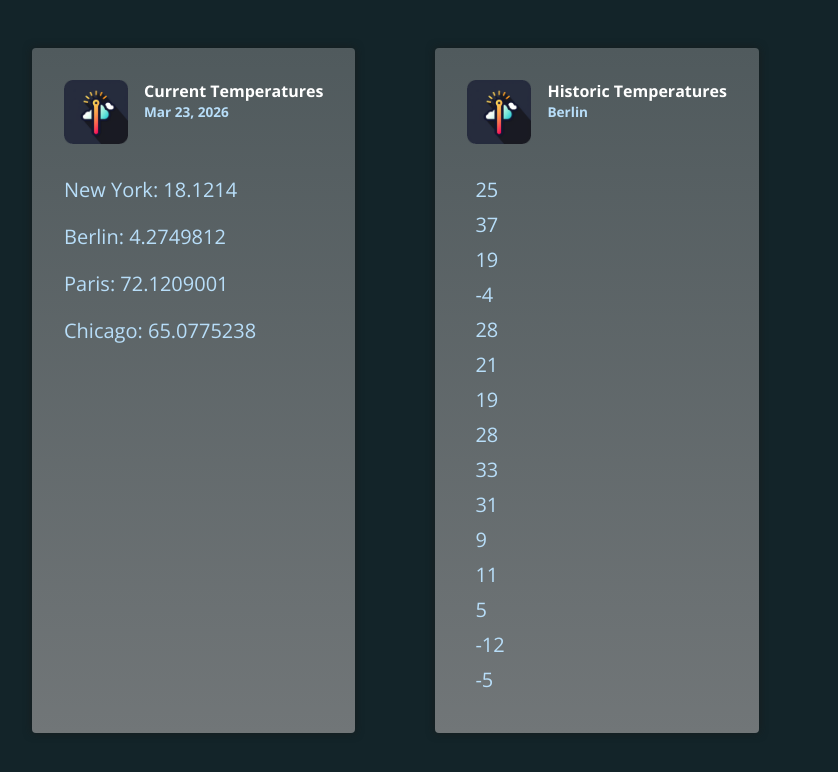
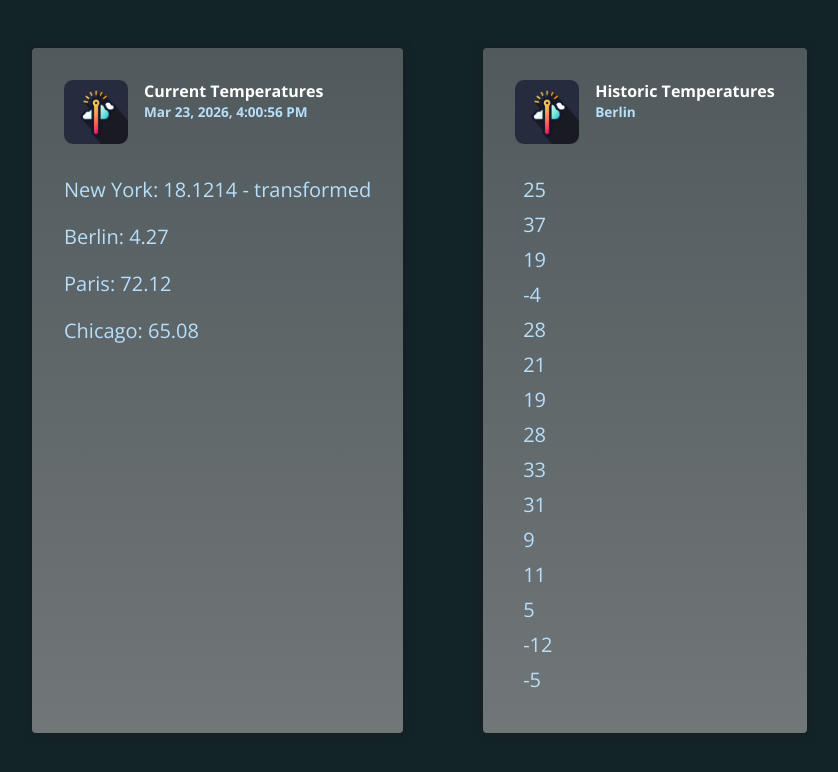
Before and after one commit to samyuktha2002/new-angular-project-pipes, an Angular app: page / in a window 1280 px wide. Shown: the top 772 px of the page, without its empty margins (168-1006 px from the left). Built offline with nearby package versions, Linux system fonts and the light colour scheme.

Commit message:
First custom transform pipe

```diff
--- a/src/app/app.component.html
+++ b/src/app/app.component.html
@@ -4,13 +4,13 @@
       <img src="temp-icon.png" alt="Thermometer icon" />
       <div>
         <h2>Current Temperatures</h2>
-        <p>{{ currentDate | date }}</p>
+        <p>{{ currentDate | date: 'medium' }}</p>
       </div>
     </header>
-    <p>New York: {{ currentTemperaturs.newYork }}</p>
-    <p>Berlin: {{ currentTemperaturs.berlin }}</p>
-    <p>Paris: {{ currentTemperaturs.paris }}</p>
-    <p>Chicago: {{ currentTemperaturs.chicago }}</p>
+    <p>New York: {{ currentTemperaturs.newYork | temp }}</p>
+    <p>Berlin: {{ currentTemperaturs.berlin | number: '1.1-2' }}</p>
+    <p>Paris: {{ currentTemperaturs.paris | number: '1.1-2' }}</p>
+    <p>Chicago: {{ currentTemperaturs.chicago | number: '1.1-2' }}</p>
   </article>
 
   <article class="temperatures">
--- a/src/app/app.component.ts
+++ b/src/app/app.component.ts
@@ -1,11 +1,12 @@
-import { DatePipe } from '@angular/common';
+import { DatePipe, DecimalPipe } from '@angular/common';
 import { Component } from '@angular/core';
+import { TemperaturePipe } from './temperature.pipe';
 
 @Component({
   selector: 'app-root',
   standalone: true,
   templateUrl: './app.component.html',
-  imports: [DatePipe]
+  imports: [DatePipe, DecimalPipe, TemperaturePipe]
 })
 export class AppComponent {
   currentDate = new Date();
--- /dev/null
+++ b/src/app/temperature.pipe.ts
@@ -0,0 +1,11 @@
+import { Pipe, PipeTransform } from "@angular/core";
+
+@Pipe({
+    name: 'temp',
+    standalone: true
+})
+export class TemperaturePipe implements PipeTransform {
+    transform(value: any, ...args: any[]) {
+        return value + ' - transformed';
+    }
+}
```
